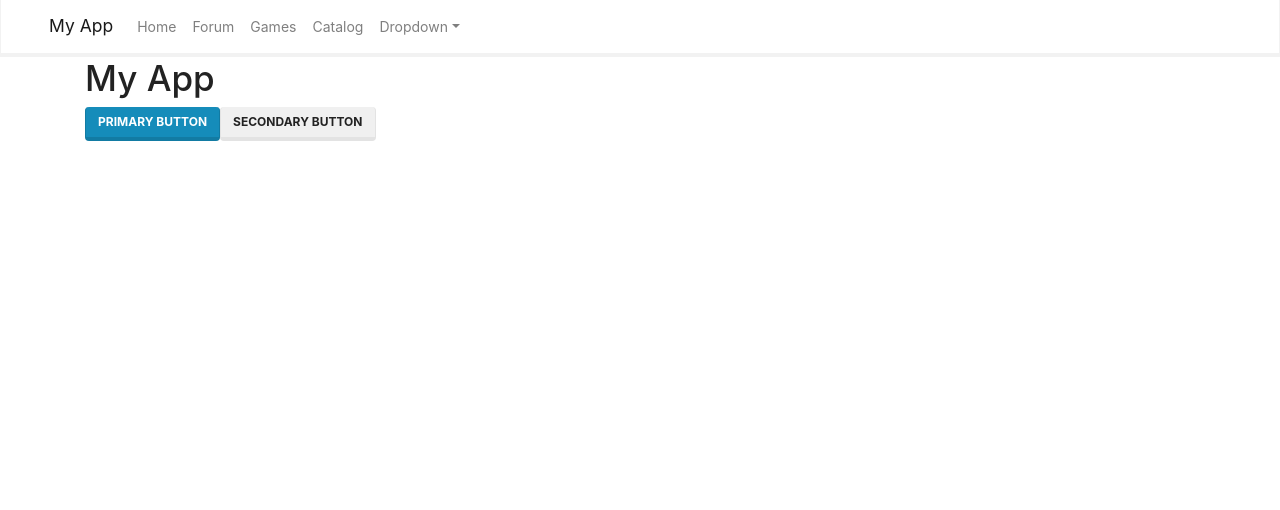
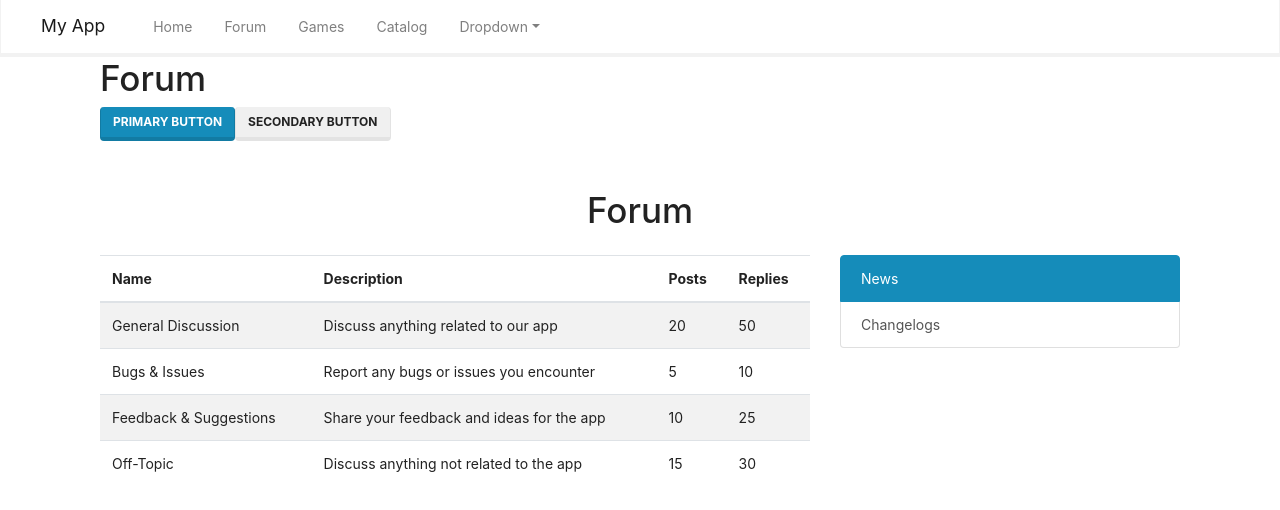
Before and after one commit to singharaj-usai/Gtoria-Remake, a React (Create React App) app: page / in a window 1280 px wide. Shown: the top 510 px of the page. Built offline with nearby package versions, Linux system fonts and the light colour scheme.

Commit message:
forum component

```diff
--- a/src/App.js
+++ b/src/App.js
@@ -1,6 +1,8 @@
 import React from 'react';
+import { BrowserRouter as Router, Route } from 'react-router-dom';
 import Navbar from './Sections/Navbar/Navbar';
 import Buttons from './Components/Buttons/Buttons';
+import Forum from './Components/Forum/Forum';
 
 function App() {
 
@@ -14,8 +16,9 @@ function App() {
     <div>
       <Navbar navLinks={navLinks} />
       <div className="container">
-        <h1>My App</h1>
+
         <Buttons />
+        <Forum />
       </div>
     </div>
   );
--- a/src/Components/Buttons/Buttons.jsx
+++ b/src/Components/Buttons/Buttons.jsx
@@ -14,7 +14,8 @@ function SecondaryButton() {
 
 function Buttons() {
     return (
-    <div>
+        <div className="container">
+            <h1>Forum</h1>
             <PrimaryButton />
             <SecondaryButton />
         </div>
--- /dev/null
+++ b/src/Components/Forum/Forum.jsx
@@ -0,0 +1,72 @@
+import React from 'react';
+
+function ForumTableRow(props) {
+  const { name, description, posts, replies } = props;
+
+  return (
+    <tr>
+      <td>{name}</td>
+      <td>{description}</td>
+      <td>{posts}</td>
+      <td>{replies}</td>
+    </tr>
+  );
+}
+
+function ForumTable(props) {
+  const { rows } = props;
+
+  return (
+    <table className="table table-hover table-striped">
+      <thead>
+        <tr>
+          <th>Name</th>
+          <th>Description</th>
+          <th>Posts</th>
+          <th>Replies</th>
+        </tr>
+      </thead>
+      <tbody>
+        {rows.map(row => <ForumTableRow key={row.name} {...row} />)}
+      </tbody>
+    </table>
+  );
+}
+
+function ListGroupItem(props) {
+  const { active, children } = props;
+
+  return (
+    <a href="#" className={`list-group-item list-group-item-action ${active ? 'active' : ''}`}>
+      {children}
+    </a>
+  );
+}
+
+function Forum() {
+  const rows = [
+    { name: 'General Discussion', description: 'Discuss anything related to our app', posts: 20, replies: 50 },
+    { name: 'Bugs & Issues', description: 'Report any bugs or issues you encounter', posts: 5, replies: 10 },
+    { name: 'Feedback & Suggestions', description: 'Share your feedback and ideas for the app', posts: 10, replies: 25 },
+    { name: 'Off-Topic', description: 'Discuss anything not related to the app', posts: 15, replies: 30 },
+  ];
+
+  return (
+    <div className="container my-5">
+      <h1 className="text-center mb-4">Forum</h1>
+      <div className="row">
+        <div className="col-md-8">
+          <ForumTable rows={rows} />
+        </div>
+        <div className="col-md-4">
+          <div className="list-group">
+            <ListGroupItem active={true}>News</ListGroupItem>
+            <ListGroupItem active={false}>Changelogs</ListGroupItem>
+          </div>
+        </div>
+      </div>
+    </div>
+  );
+}
+
+export default Forum;
--- a/src/Sections/Navbar/Navbar.jsx
+++ b/src/Sections/Navbar/Navbar.jsx
@@ -4,8 +4,8 @@ import 'bootstrap/dist/js/bootstrap.bundle.min.js';
 
 function Navbar({ navLinks }) {
     return (
-    <nav className="navbar navbar-expand-lg navbar-expand-md navbar-light bg-light px-5">
-      <Link className="navbar-brand" to="/">My App</Link>
+        <nav className="navbar navbar-expand-lg navbar-expand-md navbar-light bg-light px-4">
+            <Link className="navbar-brand px-3" to="/">My App</Link>
             <button className="navbar-toggler" type="button" data-bs-toggle="collapse" data-bs-target="#navbarNav" aria-controls="navbarNav" aria-expanded="false" aria-label="Toggle navigation">
                 <span className="navbar-toggler-icon"></span>
             </button>
@@ -13,11 +13,11 @@ function Navbar({ navLinks }) {
                 <ul className="navbar-nav ms-auto">
                     {navLinks.map((navLink, index) => (
                         <li key={index} className="nav-item">
-              <Link className="nav-link" to={navLink.url}>{navLink.name}</Link>
+                            <Link className="nav-link px-3" to={navLink.url}>{navLink.name}</Link>
                         </li>
                     ))}
                     <li className="nav-item dropdown">
-            <a className="nav-link dropdown-toggle" data-bs-toggle="dropdown" href="#" role="button" aria-haspopup="true" aria-expanded="false">Dropdown</a>
+                        <a className="nav-link dropdown-toggle px-3" data-bs-toggle="dropdown" href="#" role="button" aria-haspopup="true" aria-expanded="false">Dropdown</a>
                         <div className="dropdown-menu">
                             <a className="dropdown-item" href="#">Action</a>
                             <a className="dropdown-item" href="#">Another action</a>
```
Lines whose indentation alone changed are shown as unchanged.
